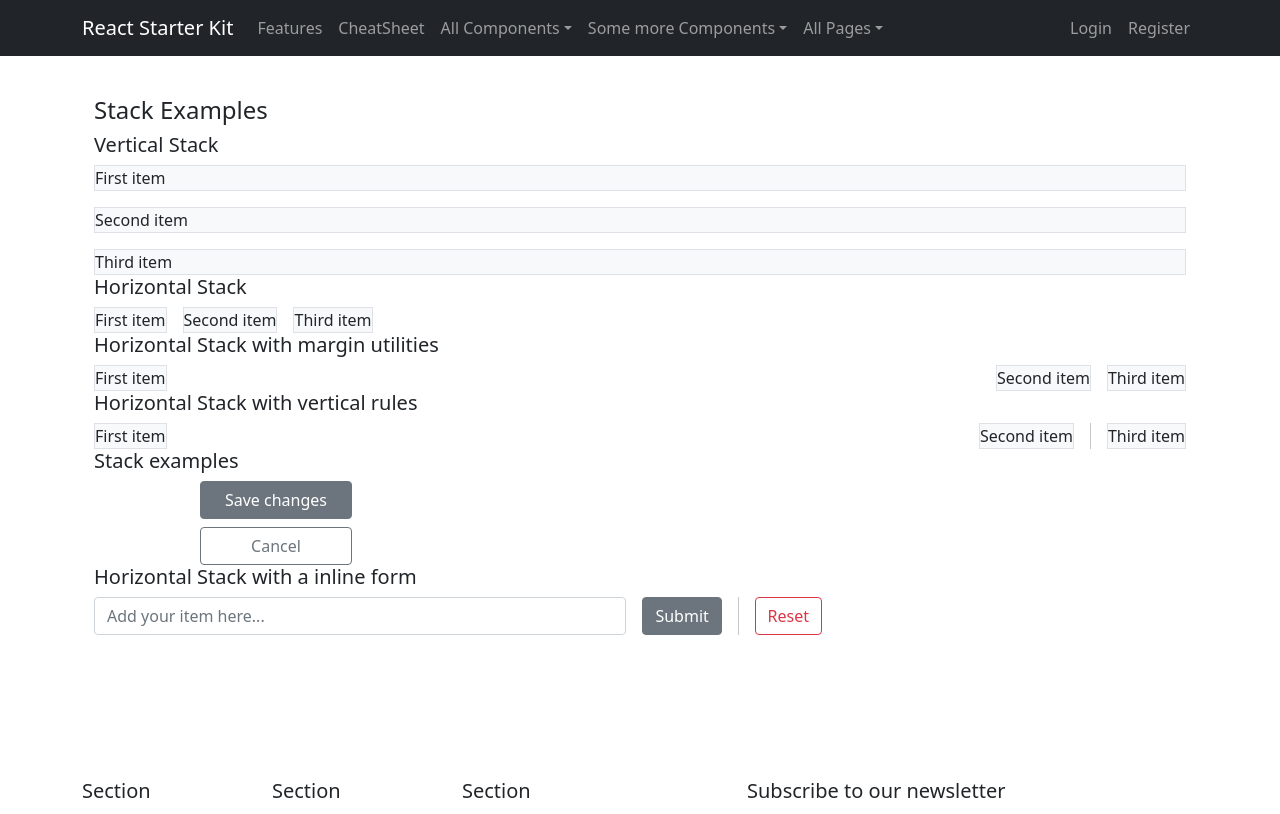
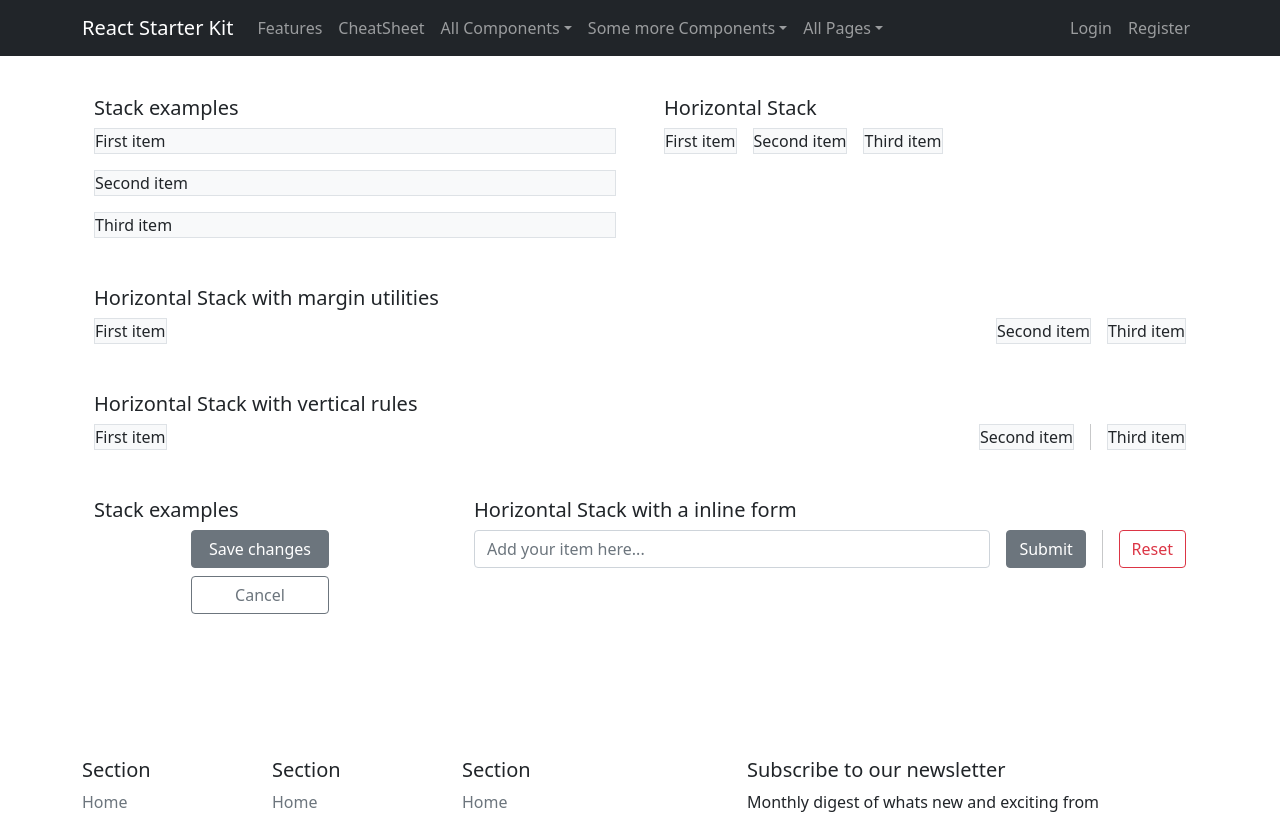
Before and after one commit to roundcodebox/aarambam, a React (Create React App) app: page /stacks in a window 1280 px wide. Shown: the top 814 px of the page. Built offline with nearby package versions, Linux system fonts and the light colour scheme.

Commit message:
feat: removed the react-bootstrap component from the stacks components

```diff
--- a/src/Components/Stacks.jsx
+++ b/src/Components/Stacks.jsx
@@ -4,17 +4,15 @@ function Stacks() {
   return (
     <div className="container px-4 py-5">
       <div className="row g-5 py-5">
-        <div className="col-sm-12 col-lg-12">
-          <h4>Stack Examples</h4>
-          <div className="col-sm-12 col-lg-12">
-            <h5>Vertical Stack</h5>
+        <div className="col-sm-6 col-lg-6">
+          <h5>Stack examples</h5>
           <div className="vstack gap-3">
             <div className="bg-light border">First item</div>
             <div className="bg-light border">Second item</div>
             <div className="bg-light border">Third item</div>
           </div>
         </div>
-          <div className="col-sm-12 col-lg-12">
+        <div className="col-sm-6 col-lg-6">
           <h5>Horizontal Stack</h5>
           <div className="hstack gap-3">
             <div className="bg-light border">First item</div>
@@ -71,7 +69,6 @@ function Stacks() {
         </div>
       </div>
     </div>
-    </div>
   );
 }
 export default Stacks;
```
Lines whose indentation alone changed are shown as unchanged.
